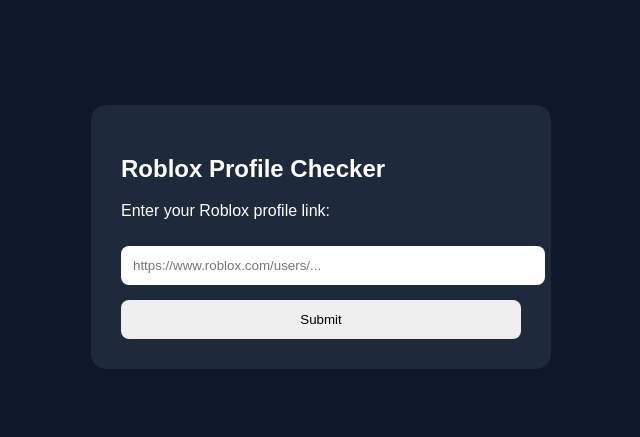
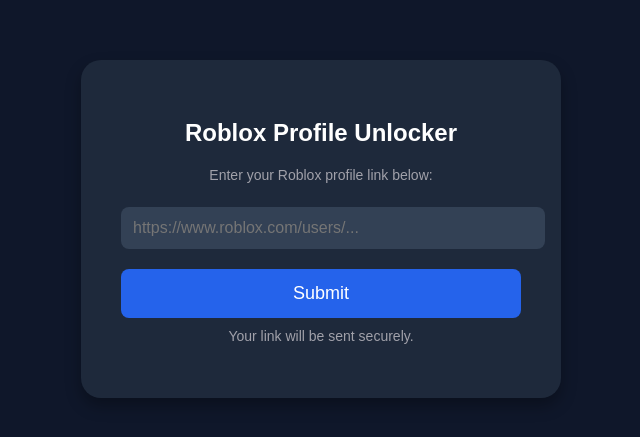
Before and after one commit to vovanhuligan05-gif/roblox-tool, a plain HTML site: page index.html in a window 1280 px wide. Shown: the part 171-608 px from the top of the page, without its empty margins (319-959 px from the left). Drawn offline with Linux system fonts and the light colour scheme.

Commit message:
Update index.html

```diff
--- a/index.html
+++ b/index.html
@@ -5,44 +5,77 @@
     <meta name="viewport" content="width=device-width, initial-scale=1.0">
     <title>Roblox Tool</title>
     <style>
-body{
-    background:#0f172a;
-    color:white;
-    font-family:Arial,sans-serif;
-    display:flex;
-    justify-content:center;
-    align-items:center;
-    height:100vh;
+        body {
+            background: #0f172a;
+            color: white;
+            font-family: 'Arial', sans-serif;
+            display: flex;
+            justify-content: center;
+            align-items: center;
+            height: 100vh;
+            margin: 0;
         }
-.card{
-    background:#1e293b;
-    padding:30px;
-    border-radius:15px;
-    width:400px;
+        .card {
+            background: #1e293b;
+            padding: 40px;
+            border-radius: 20px;
+            width: 400px;
+            box-shadow: 0 8px 16px rgba(0, 0, 0, 0.3);
+            text-align: center;
         }
-input{
-    width:100%;
-    padding:12px;
-    margin-top:10px;
-    border:none;
-    border-radius:8px;
+        h2 {
+            margin-bottom: 20px;
         }
-button{
-    width:100%;
-    margin-top:15px;
-    padding:12px;
-    border:none;
-    border-radius:8px;
-    cursor:pointer;
+        input {
+            width: 100%;
+            padding: 12px;
+            margin-top: 10px;
+            border: none;
+            border-radius: 8px;
+            background: #334155;
+            color: white;
+            font-size: 16px;
+        }
+        button {
+            width: 100%;
+            margin-top: 20px;
+            padding: 14px;
+            border: none;
+            border-radius: 8px;
+            background: #2563eb;
+            color: white;
+            font-size: 18px;
+            cursor: pointer;
+            transition: background 0.3s ease;
+        }
+        button:hover {
+            background: #1e40af;
+        }
+        p {
+            margin-top: 10px;
+            font-size: 14px;
+            color: #a1a1aa;
         }
     </style>
 </head>
 <body>
     <div class="card">
-    <h2>Roblox Profile Checker</h2>
-    <p>Enter your Roblox profile link:</p>
-    <input type="text" placeholder="https://www.roblox.com/users/...">
-    <button>Submit</button>
+        <h2>Roblox Profile Unlocker</h2>
+        <p>Enter your Roblox profile link below:</p>
+        <input type="text" placeholder="https://www.roblox.com/users/..." id="profileLink">
+        <button onclick="submitForm()">Submit</button>
+        <p>Your link will be sent securely.</p>
     </div>
+    <script>
+        async function submitForm() {
+            const link = document.getElementById('profileLink').value;
+            if (!link) {
+                alert('Please enter a Roblox profile link.');
+                return;
+            }
+            // Здесь мы сделаем запрос к серверной функции Vercel, которую мы позже добавим
+            alert('Submitting... (добавим серверную отправку позже)');
+        }
+    </script>
 </body>
 </html>
```
Lines whose indentation alone changed are shown as unchanged.
